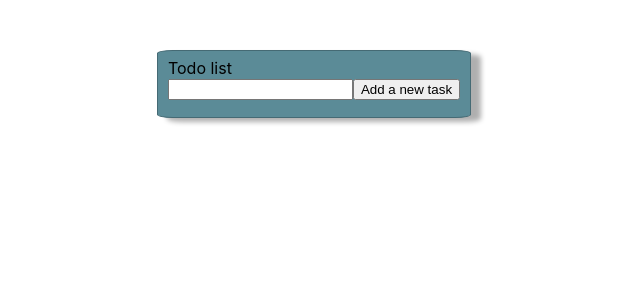
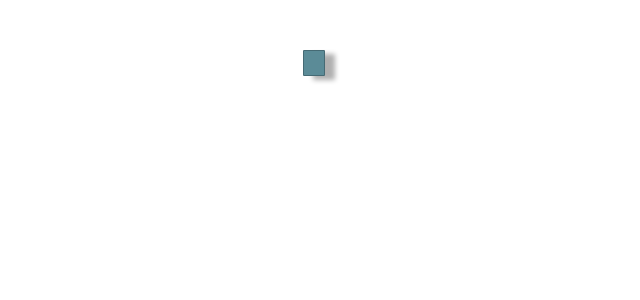
Before and after one commit to vedranaha/Trello-clone, a React (Create React App) app: page / in a window 1280 px wide. Shown: the top 300 px of the page, without its empty margins (326-966 px from the left). Built offline with nearby package versions, Linux system fonts and the light colour scheme.

Commit message:
created store.js, StoreApi.js, todoform.js deleted form App.js

```diff
--- a/src/App.js
+++ b/src/App.js
@@ -1,43 +1,32 @@
 import React, { useState } from "react";
-import TodoForm from "./components/Todoform";
 import Card from "./components/Card";
+import store from "./store";
+import StoreApi from "./StoreApi";
+import { v4 as uuid } from "uuid";
 import "./App.css";
 
-function App() {
-  const [listTodos, setListTodos] = useState([]);
+export default function App() {
+  const [data, setData] = useState(store);
 
-  const newTodo = (card) => {
-    setListTodos([card, ...listTodos]);
+  const addMoreCard = (title, listId) => {
+    console.log(title, listId);
   };
 
-  const clean = (id) => {
-    const listFiltered = listTodos.filter((e, index) => index !== id);
-    setListTodos(listFiltered);
-  };
-
-  const updateTodo = (id, card) => {
-    const listUpdated = listTodos.map((e, index) => {
-      if (index === id) {
-        e = card;
-      }
-
-      return e;
-    });
-
-    setListTodos(listUpdated);
+  const addMoreList = (title) => {
+    const newListId = uuid();
+    const newList = {
+      id: newListId,
+      title,
+      cards: [],
+    };
   };
 
   return (
-    <div className="App">
-      <div className="list">
-        <TodoForm newTodo={newTodo} />
-
-        {listTodos.map((e, index) => (
-          <Card card={e} clean={clean} id={index} edit={updateTodo} />
-        ))}
+    <StoreApi.Provider value={{ addMoreCard, addMoreList }}>
+      <div className="App">
+        {" "}
+        <div className="list"></div>
       </div>
-    </div>
+    </StoreApi.Provider>
   );
 }
-
-export default App;
--- /dev/null
+++ b/src/StoreApi.js
@@ -0,0 +1,3 @@
+import React from "react";
+
+export default React.createContext(null);
--- /dev/null
+++ b/src/store.js
@@ -0,0 +1,32 @@
+const cards = [
+  {
+    id: "card-1",
+    title: "Swimm",
+  },
+  {
+    id: "card-2",
+    title: "Eat",
+  },
+  {
+    id: "card-3",
+    title: "sleep",
+  },
+];
+
+const data = {
+  lists: {
+    "list-1": {
+      id: "list-1",
+      title: "Todo",
+      cards,
+    },
+    "list-2": {
+      id: "list-2",
+      title: "Done",
+      cards: [],
+    },
+  },
+  listIds: ["list-1", "list-2"],
+};
+
+export default data;
```
